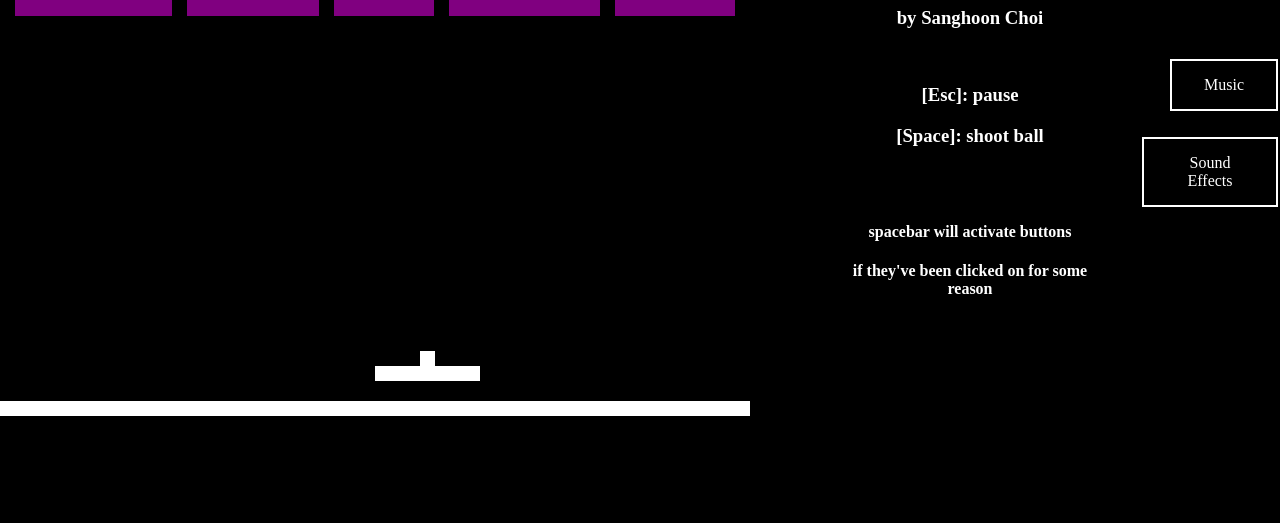
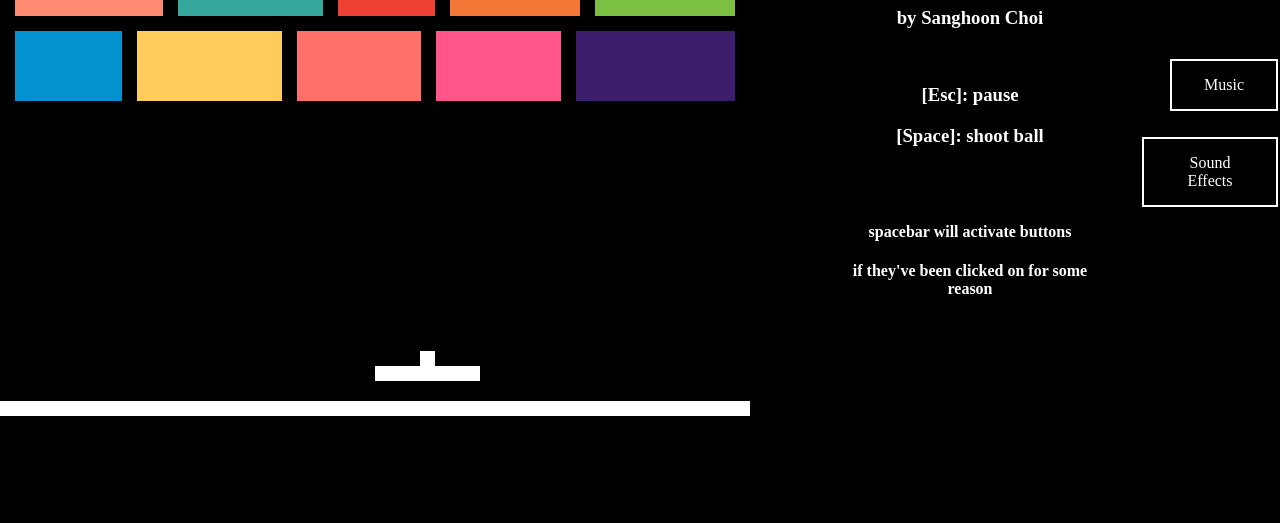
Before and after one commit to sanghoon5499/Atari-Breakout, a plain HTML site: page index.html in a window 1280 px wide. Shown: the part 277-800 px from the top of the page. Drawn offline with Linux system fonts and the light colour scheme; a web font is replaced by a local one.

Commit message:
move changes from indexTest to index
read indexTest for updates

```diff
--- a/index.html
+++ b/index.html
@@ -40,7 +40,6 @@
             var paddleSpeed = 10;
             var ballSpeed = 5;
             var numHits = 0;
-            var blockWidths = []
             var ballReset = false;
             var resetOnce = 0;
 
@@ -89,6 +88,7 @@
                 if (music == true){
                     audio.play();
                     audio.loop = true;
+                    audio.volume = 0.1;
                 }
                 else if (music == false){
                     //var audio = new Audio("");
@@ -119,12 +119,27 @@
 
             /////////////////////////////////////////////////////////////////////////////////////////////////////////////////////////////////////////////////////////////////////////////////////////////////
             // Create block widths
+            var blockWidths = [];
+            var blockWidths2 = [];
+            var blockWidths3 = [];
 
             for (var i=0; i<4; i++){
                 min = Math.ceil(100);
                 max = Math.floor(160);
                 var x = Math.floor(Math.random() * (max - min+1) + min);
                 blockWidths.push(x);
+            }
+            for (var i=0; i<4; i++){
+                min = Math.ceil(90);
+                max = Math.floor(160);
+                var x = Math.floor(Math.random() * (max - min+1) + min);
+                blockWidths2.push(x);
+            }
+            for (var i=0; i<4; i++){
+                min = Math.ceil(90);
+                max = Math.floor(160);
+                var x = Math.floor(Math.random() * (max - min+1) + min);
+                blockWidths3.push(x);
             }
 
             //make sure last block always stretches to the edge of canvas
@@ -135,9 +150,24 @@
                 }
                 blockWidths.push(canvas.width - fourBlockLength-15);
             }
+            function createBlockWidths2(){
+                var fourBlockLength = 15;
+                for (var i=0; i<4; i++){
+                    fourBlockLength+=blockWidths2[i]+15;
+                }
+                blockWidths2.push(canvas.width - fourBlockLength-15);
+            }
+            function createBlockWidths3(){
+                var fourBlockLength = 15;
+                for (var i=0; i<4; i++){
+                    fourBlockLength+=blockWidths3[i]+15;
+                }
+                blockWidths3.push(canvas.width - fourBlockLength-15);
+            }
+
+            var blocks = [];
 
             createBlockWidths();
-            var blocks = [];
             var h = grid;
             for (var i=0; i<5; i++){
                 var block = {
@@ -150,20 +180,32 @@
                 h += block.width + grid;
                 blocks.push(block);
             }
-            createBlockWidths();
+            createBlockWidths2();
             h = grid;
             for (var i=0; i<5; i++){
                 var block = {
                     x: h,
                     y: 70+grid*3,
-                    width: blockWidths[i],
+                    width: blockWidths2[i],
                     height: 70,
                     numHits: 0
                 }
                 h += block.width + grid;
                 blocks.push(block);
             }
-
+            createBlockWidths3();
+            h = grid;
+            for (var i=0; i<5; i++){
+                var block = {
+                    x: h,
+                    y: 140+grid*4,
+                    width: blockWidths3[i],
+                    height: 70,
+                    numHits: 0
+                }
+                h += block.width + grid;
+                blocks.push(block);
+            }
 
             /////////////////////////////////////////////////////////////////////////////////////////////////////////////////////////////////////////////////////////////////////////////////////////////////
 
@@ -373,8 +415,14 @@
                 context.fillRect(0, canvas.height - 1153, canvas.width, canvas.height);
 
                 // draw block
+
                 for (var i=0; i<blocks.length; i++){
-                    var colorArray = ["red", "orange", "green", "blue", "purple"]
+                    var colorArray = ["#fe4a49", "#2ab7ca", "#fed766", "#005b96", "#851e3e",
+                                      "#fe8a71", "#35a79c", "#ee4035", "#f37736", "#7bc043",
+                                      "#0392cf", "#ffcc5c", "#ff6f69", "#ff5588", "#3d1e6d",
+                                      "#c68642", "#64a1f4", "#01FF70", "#39CCCC", "#7FDBFF",
+                                      "#0392cf", "#ffeead", "#ff6f69", "#ffcc5c", "#88d8b0",
+                                      "#d11141", "#00b159", "#00aedb", "#f37735", "#ffc425"];
                     if (blocks[i].numHits<2){
                         context.fillStyle = colorArray[i];
                         context.fillRect(blocks[i].x, blocks[i].y, blocks[i].width, blocks[i].height);
```
